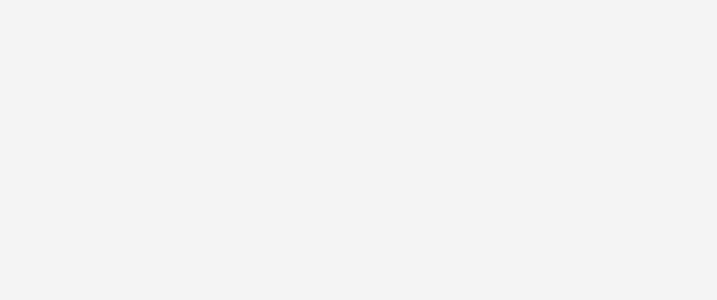
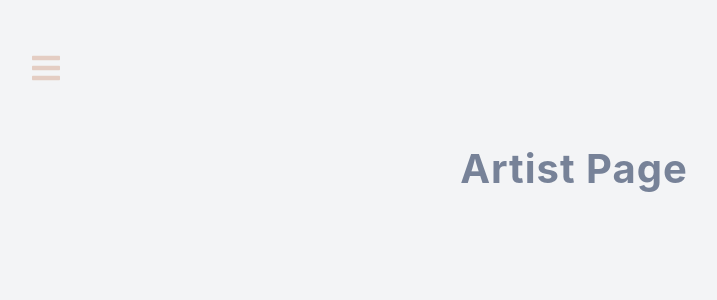
Before and after one commit to crowlc3/Tempoture-Frontend, a React (Create React App) app: page /artists in a window 1280 px wide. Shown: the top 300 px of the page, without its empty margins (66-783 px from the left). Built offline with nearby package versions, Linux system fonts and the light colour scheme.

Commit message:
New Artists Page implemented
Created the page, added it to the Nav Bar, and is compatible like the rest of the pages.

```diff
--- a/src/AppRouter.js
+++ b/src/AppRouter.js
@@ -6,6 +6,7 @@ import AboutUsPage from './components/Pages/AboutUsPage';
 import SettingsPage from './components/Pages/SettingsPage';
 import PlaylistsPage from './components/Pages/PlaylistsPage';
 import StatisticsPage from './components/Pages/StatisticsPage';
+import ArtistsPage from './components/Pages/ArtistsPage';
 
 class AppRouter extends React.Component {
   render() {
@@ -19,6 +20,7 @@ class AppRouter extends React.Component {
             <Route path="/settings" component={SettingsPage} />
             <Route path="/playlists" component={PlaylistsPage} />
             <Route path="/statistics" component={StatisticsPage} />
+            <Route path="/artists" component={ArtistsPage} />
           </Switch>
         </div>
       </BrowserRouter>
--- a/src/components/Navbar/SidebarData.js
+++ b/src/components/Navbar/SidebarData.js
@@ -31,5 +31,11 @@ export const SidebarData = [
     path: '/log out',
     icon: <IoIcons.IoIosLogOut />,
     cName: 'nav-text'
+  },
+  {
+    title: 'Artists',
+    path: '/artists',
+    icon: <IoIcons.IoMdMicrophone />,
+    cName: 'nav-text'
   }
 ];
--- /dev/null
+++ b/src/components/Pages/ArtistsPage.js
@@ -0,0 +1,8 @@
+import React from 'react';
+import Navbar from "../Navbar/Navbar";
+
+const ArtistsPage  = () => {
+    return <div><Navbar/><h1 className="main-heading"> Artist Page </h1></div>;
+   };
+
+   export default ArtistsPage;
```
